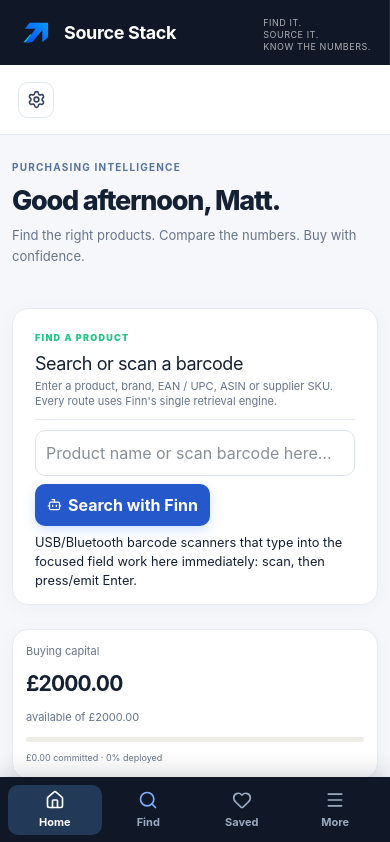
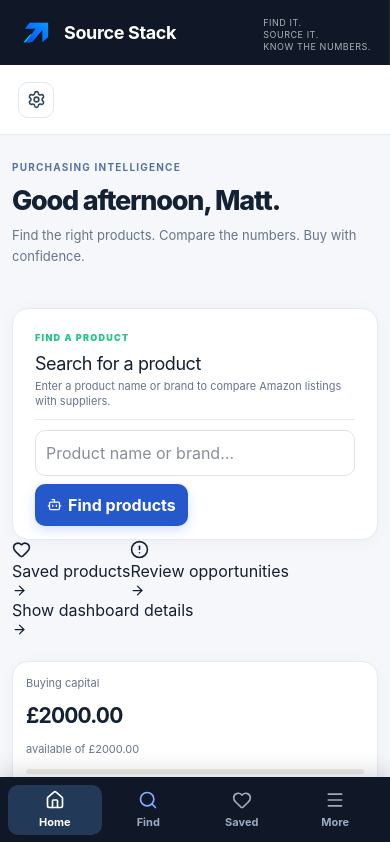
Before and after one commit to mattygribb-beep/stockwise, a Next.js app: page / in a window 390 px wide. Shown: the top 842 px of the page. Built offline with nearby package versions, Linux system fonts and the light colour scheme.

Commit message:
Simplify mobile home with search-first layout and collapsible dashboard

```diff
--- a/app/page.tsx
+++ b/app/page.tsx
@@ -107,14 +107,15 @@ function Rule({label,help,value,set,prefix,unit}:{label:string;help:string;value
 function Decision({n,c,text}:{n:string;c:string;text:string}){return <div className="decisionCard"><span className={'pill '+c}>{n}</span><p>{text}</p></div>}
 
 function Overview({rows,budget,active,realised,go,openFinn}:{rows:Row[];budget:number;active:number;realised:number;go:(v:string)=>void;openFinn:(q?:string)=>void}){
- const [findQuery,setFindQuery]=useState(''); const [greeting,setGreeting]=useState('Hello')
+ const [findQuery,setFindQuery]=useState(''); const [greeting,setGreeting]=useState('Hello'); const [mobileDetails,setMobileDetails]=useState(false)
  useEffect(()=>{const update=()=>{const h=new Date().getHours();setGreeting(h<12?'Good morning':h<18?'Good afternoon':'Good evening')};update();const id=window.setInterval(update,60000);return()=>window.clearInterval(id)},[])
  const activeRows=rows.filter(r=>['Purchased','Selling'].includes(r.status)); const completed=rows.filter(r=>r.status==='Completed'); const test=rows.filter(r=>r.decision==='TEST BUY'&&r.status==='Analysed')
  const expected=completed.reduce((s,r)=>s+(r.sell-r.buy)*r.qty,0); const actual=completed.reduce((s,r)=>s+((r.actualSell||r.sell)-r.buy)*r.qty,0)
  const stages=['Analysed','Shortlisted','Purchased','Selling','Completed']; const pct=budget?Math.min(100,active/budget*100):0
  return <><div className="overviewHero"><Title k="PURCHASING INTELLIGENCE" t={greeting+', Matt.'} p="Find the right products. Compare the numbers. Buy with confidence."/></div>
- <section className="overviewFindProduct"><div className="sectionHead"><div><small>FIND A PRODUCT</small><h2>Search or scan a barcode</h2><p>Enter a product, brand, EAN / UPC, ASIN or supplier SKU. Every route uses Finn's single retrieval engine.</p></div></div><div className="quick"><input style={{flex:1,minWidth:240}} value={findQuery} onChange={e=>setFindQuery(e.target.value)} onKeyDown={e=>{if(e.key==='Enter'&&findQuery.trim())openFinn(findQuery)}} placeholder="Product name or scan barcode here…"/><button className="primary" disabled={!findQuery.trim()} onClick={()=>openFinn(findQuery)}><Bot size={15}/> Search with Finn</button></div><small>USB/Bluetooth barcode scanners that type into the focused field work here immediately: scan, then press/emit Enter.</small></section>
+ <section className="overviewFindProduct"><div className="sectionHead"><div><small>FIND A PRODUCT</small><h2>Search for a product</h2><p>Enter a product name or brand to compare Amazon listings with suppliers.</p></div></div><div className="quick"><input style={{flex:1,minWidth:240}} value={findQuery} onChange={e=>setFindQuery(e.target.value)} onKeyDown={e=>{if(e.key==='Enter'&&findQuery.trim())openFinn(findQuery)}} placeholder="Product name or brand…"/><button className="primary" disabled={!findQuery.trim()} onClick={()=>openFinn(findQuery)}><Bot size={15}/> Find products</button></div></section>
 
+ <div className="mobileHomeQuick"><button onClick={()=>go("Favourites")}><Heart size={19}/> Saved products <ArrowRight size={15}/></button><button onClick={()=>go("Opportunities")}><AlertCircle size={19}/> Review opportunities <ArrowRight size={15}/></button></div><button type="button" className="mobileDashboardToggle" aria-expanded={mobileDetails} onClick={()=>setMobileDetails(v=>!v)}>{mobileDetails?"Hide dashboard details":"Show dashboard details"} <ArrowRight size={15}/></button><div className={mobileDetails?"mobileDashboardExpanded":"mobileDashboardCollapsed"}>
  <div className="cards overviewCards"><div className="metric capitalMetric"><span>Buying capital</span><strong>{gbp(Math.max(0,budget-active))}</strong><small>available of {gbp(budget)}</small><div className="miniBar"><i style={{width:pct+'%'}}/></div><em>{gbp(active)} committed · {Math.round(pct)}% deployed</em></div><Metric l="Active purchases" v={String(activeRows.length)} s={activeRows.length?gbp(active)+' committed':'No capital currently in motion'}/><Metric l="Realised profit" v={gbp(realised)} s={completed.length+' completed outcome'+(completed.length===1?'':'s')}/><Metric l="Source Stack Memory" v={String(rows.length)} s={completed.length+' completed · '+activeRows.length+' active'}/></div>
  <section className="attention"><div className="overviewSectionHead"><div><small>PRIORITY QUEUE</small><h2>Needs your attention</h2></div><AlertCircle size={20}/></div><div className="attentionGrid">
   <Attention n={test.length} title="Test buys to review" text={test.length?test[0].product:'No TEST BUY opportunities waiting.'} action="Review opportunities" click={()=>go('Opportunities')}/>
@@ -125,6 +126,7 @@ function Overview({rows,budget,active,realised,go,openFinn}:{rows:Row[];budget:n
  <section><div className="overviewSectionHead"><div><small>RECENT ACTIVITY</small><h2>Recent opportunities</h2></div><button className="textAction" onClick={()=>go('Opportunities')}>View all <ArrowRight size={14}/></button></div><OverviewTable rows={rows.slice(0,5)}/></section>
  <div className="overviewBottom"><section><div className="overviewSectionHead"><div><small>OUTCOMES</small><h2>Buying performance</h2></div></div>{completed.length?<div className="performance"><div><span>Expected profit</span><b>{gbp(expected)}</b></div><div><span>Realised profit</span><b>{gbp(actual)}</b></div><div><span>Variance</span><b>{actual>=expected?'+':''}{gbp(actual-expected)}</b></div></div>:<Empty text="Complete a purchase outcome to start comparing expected and actual performance."/ >}</section>
  <section><div className="overviewSectionHead"><div><small>PRODUCT DATA</small><h2>Product Identity</h2></div></div><Empty text="Product Identity workspace is next on the build backlog: verified EAN/UPC, ASIN and supplier matching."/ ></section></div>
+ </div>
  {completed.length>0&&<div className="insight"><Zap size={17}/><div><small>SOURCE STACK INSIGHT · DEMO DATA</small><b>{actual>=expected?'Completed outcomes are currently ahead of projection.':'Completed outcomes are currently below projected profit.'}</b><span>Based only on the {completed.length} completed outcome{completed.length===1?'':'s'} stored in this workspace.</span></div></div>}
  </>}
 function Attention({n,suffix='',title,text,action,click}:{n:number;suffix?:string;title:string;text:string;action:string;click:()=>void}){return <div className="attentionItem"><strong>{n}{suffix}</strong><div><b>{title}</b><span>{text}</span><button onClick={click}>{action} <ArrowRight size={12}/></button></div></div>}
```
